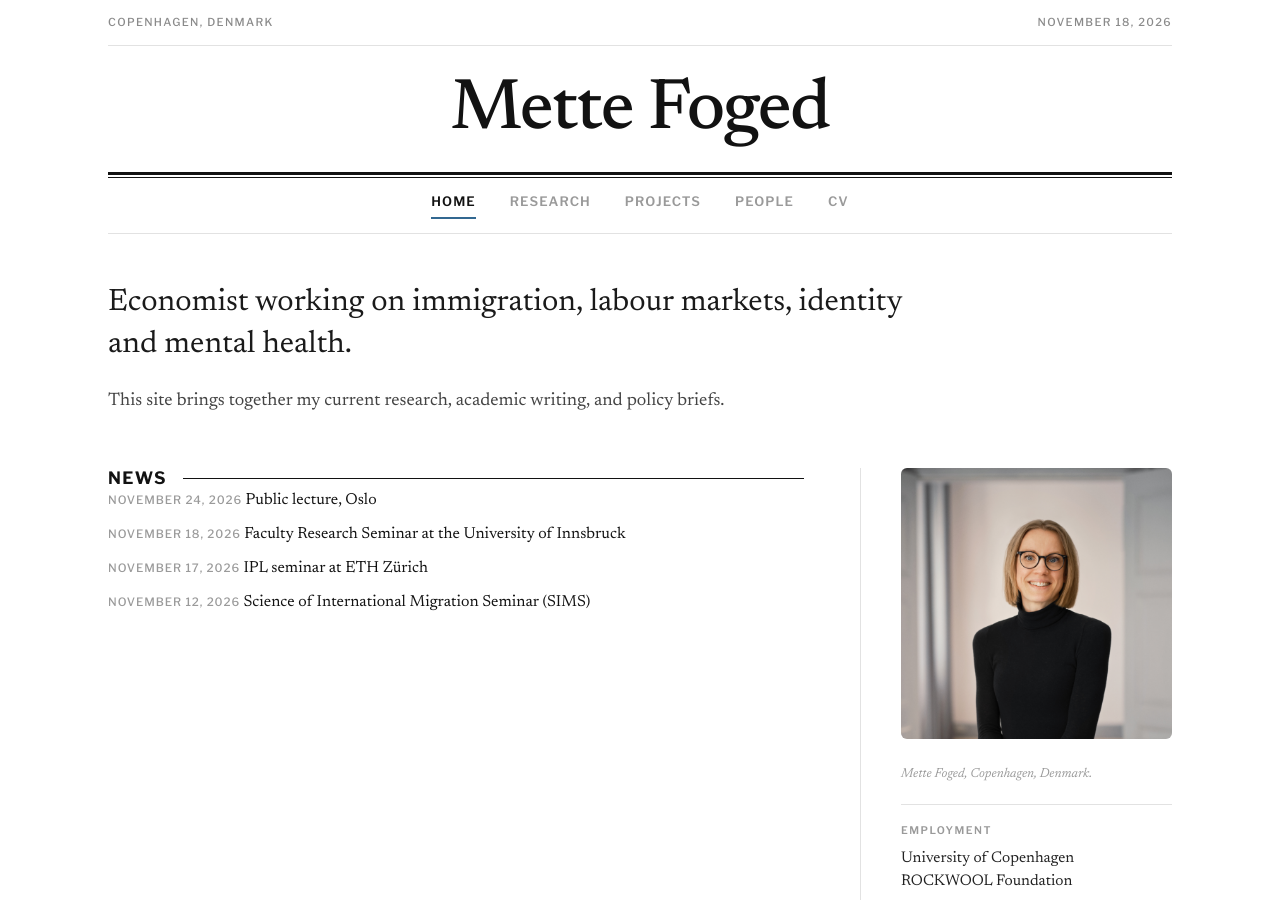
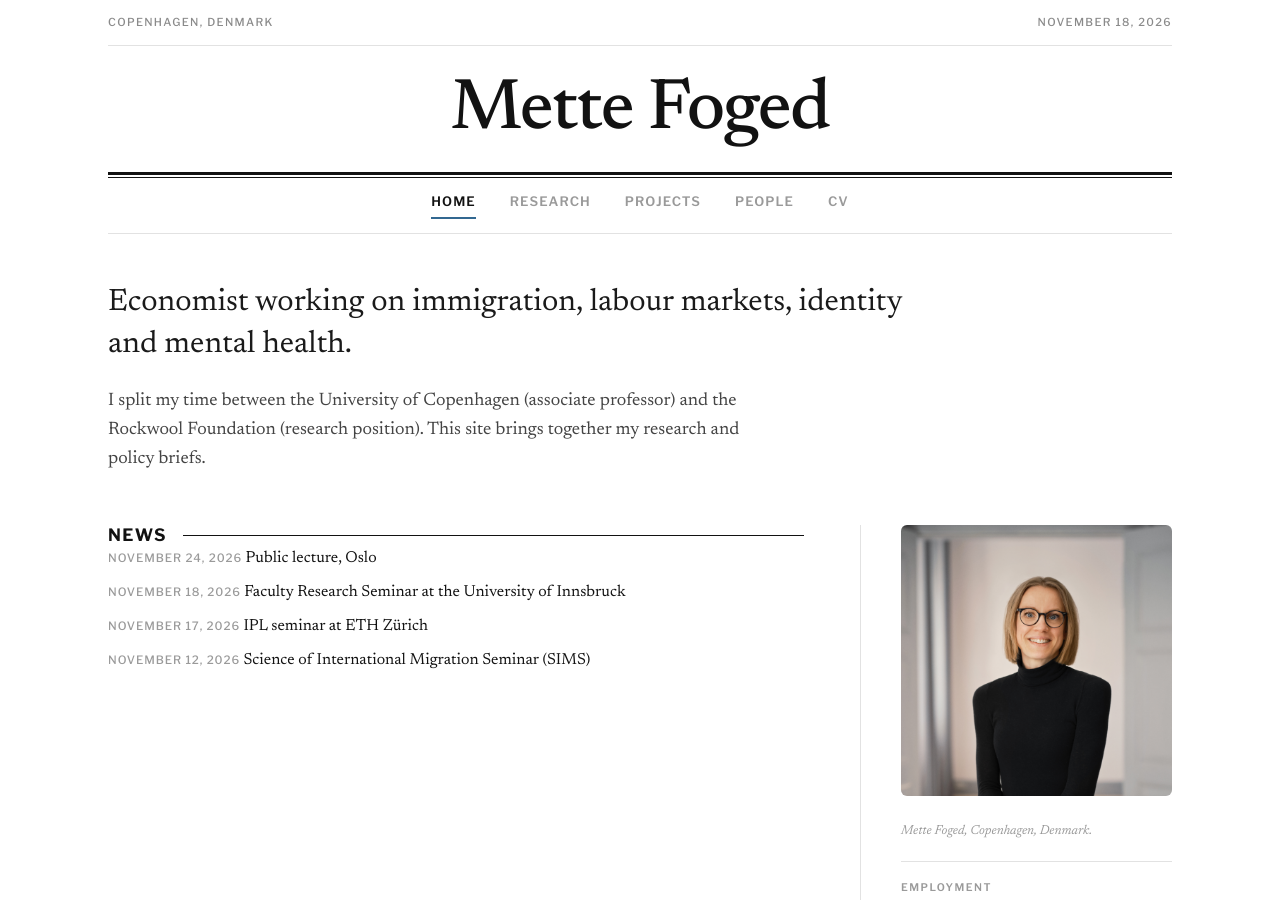
Before and after one commit to mettefoged/mettefoged.github.io, a Jekyll site: the page built from _pages/home.md, in a window 1280 px wide and 900 px high. Built offline with Jekyll 4.4.1, drawn with Linux system fonts in a browser that asks for light colours.

Commit message:
Update home page lead text with current roles

```diff
--- a/_pages/home.md
+++ b/_pages/home.md
@@ -11,7 +11,7 @@ redirect_from:
 
 <section class="home-lead-block">
   <p class="home-standfirst">{{ site.author.bio }}</p>
-  <p class="home-lead-2">This site brings together my current research, academic writing, and policy briefs.</p>
+  <p class="home-lead-2">I split my time between the University of Copenhagen (associate professor) and the Rockwool Foundation (research position). This site brings together my research and policy briefs.</p>
 </section>
 
 <div class="home-grid">
```
